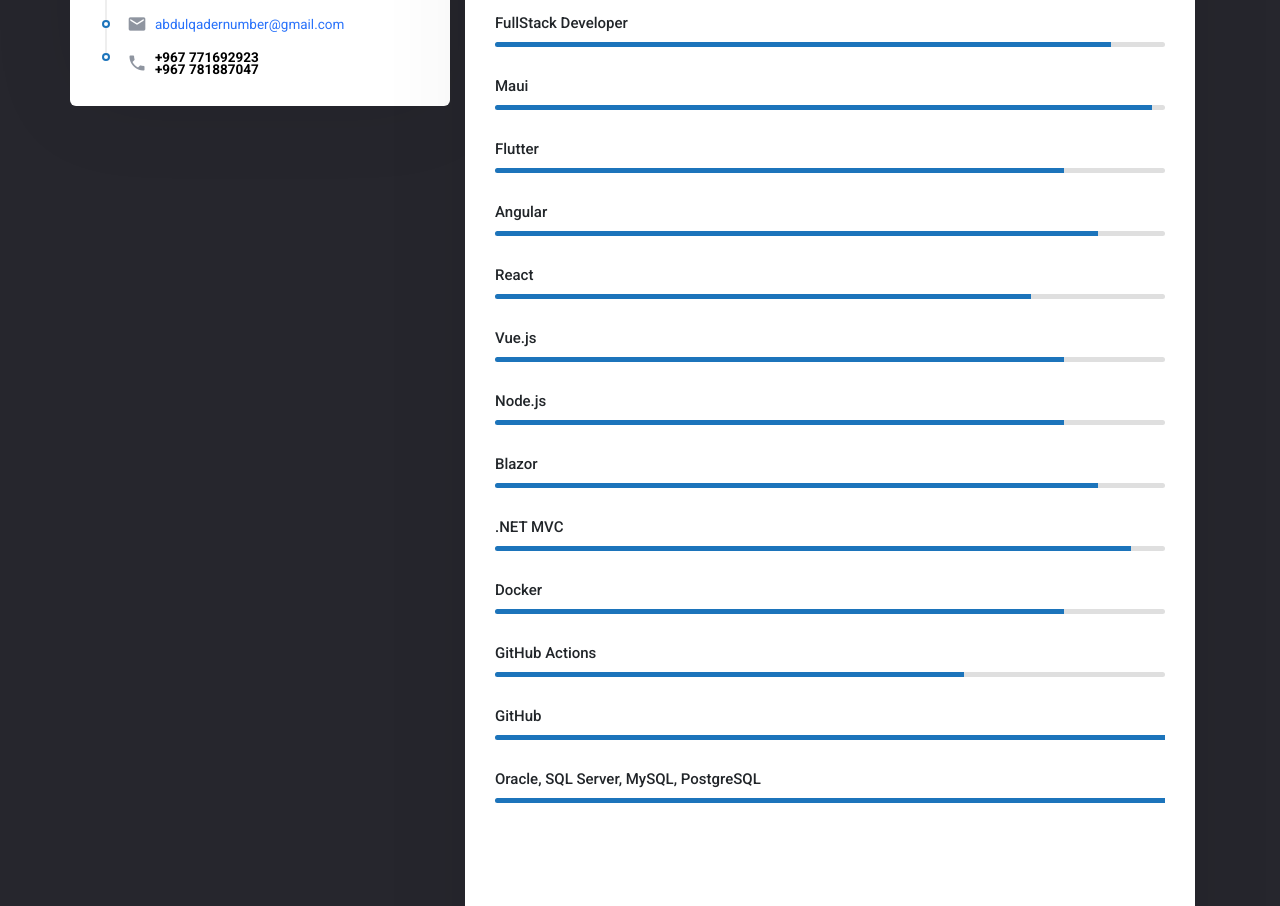
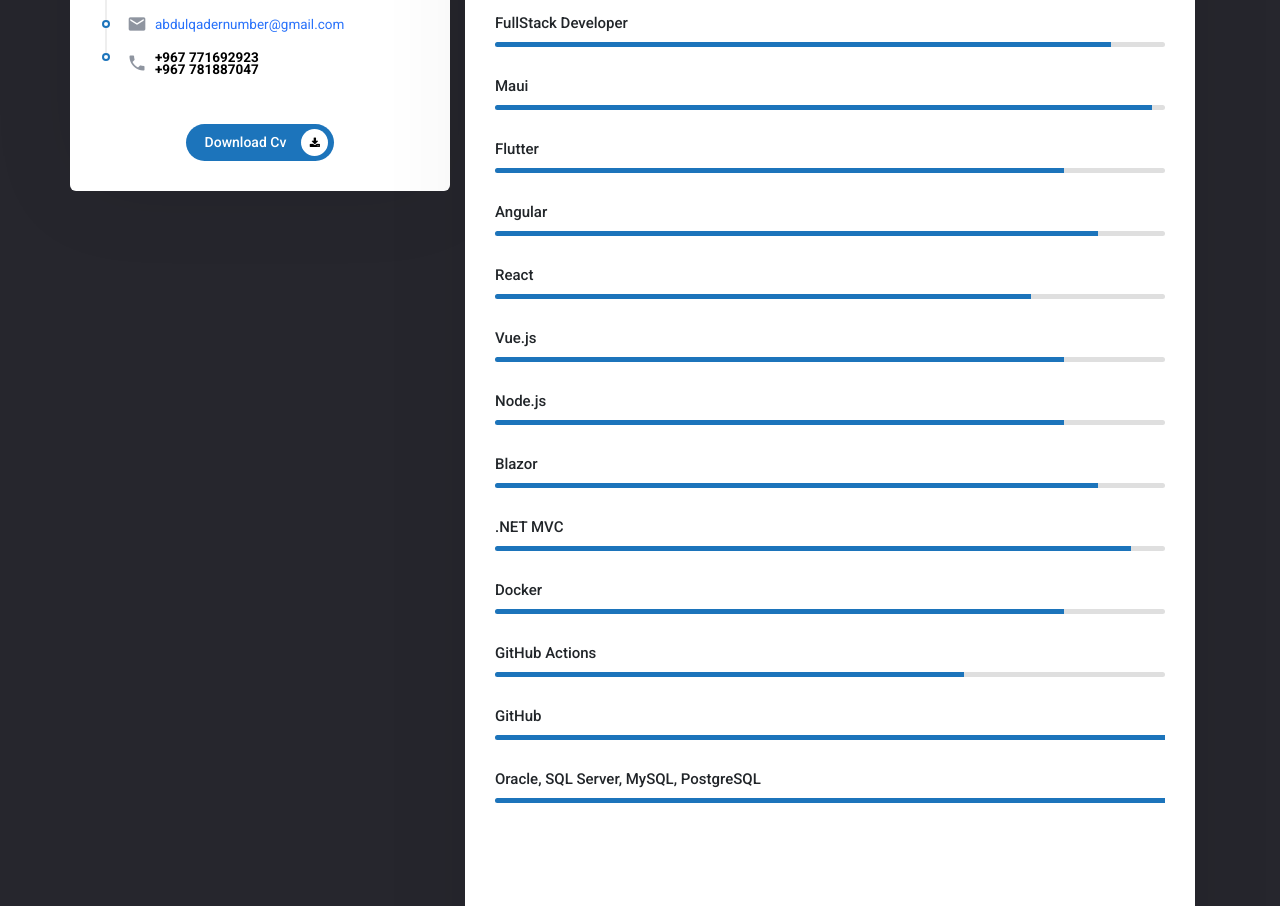
Before and after one commit to Nested101/abdulqader_cv, a plain HTML site: page index.html in a window 1280 px wide. Shown: the part 947-1853 px from the top of the page. Drawn offline with Linux system fonts and the light colour scheme.

Commit message:
chances  all

```diff
--- a/index.html
+++ b/index.html
@@ -132,15 +132,16 @@
                     </p>
                   </li>
                 </ul>
-                <!-- <div data-aos="fade-up" class="col-md-12 text-center">
+                <!-- https://selectpdf.com/ -->
+                <div data-aos="fade-up" class="col-md-12 text-center">
                   <a
                     target="_blank"
-                    href="ali_cv.pdf"
+                    href="/images/Document.pdf"
                     class="site-btn icon d-inline-block"
                     >Download Cv
                     <i class="fa fa-download" aria-hidden="true"></i
                   ></a>
-                </div> -->
+                </div>
               </div>
             </div>
           </div>
```
Also changed, not shown: 1 other file.
